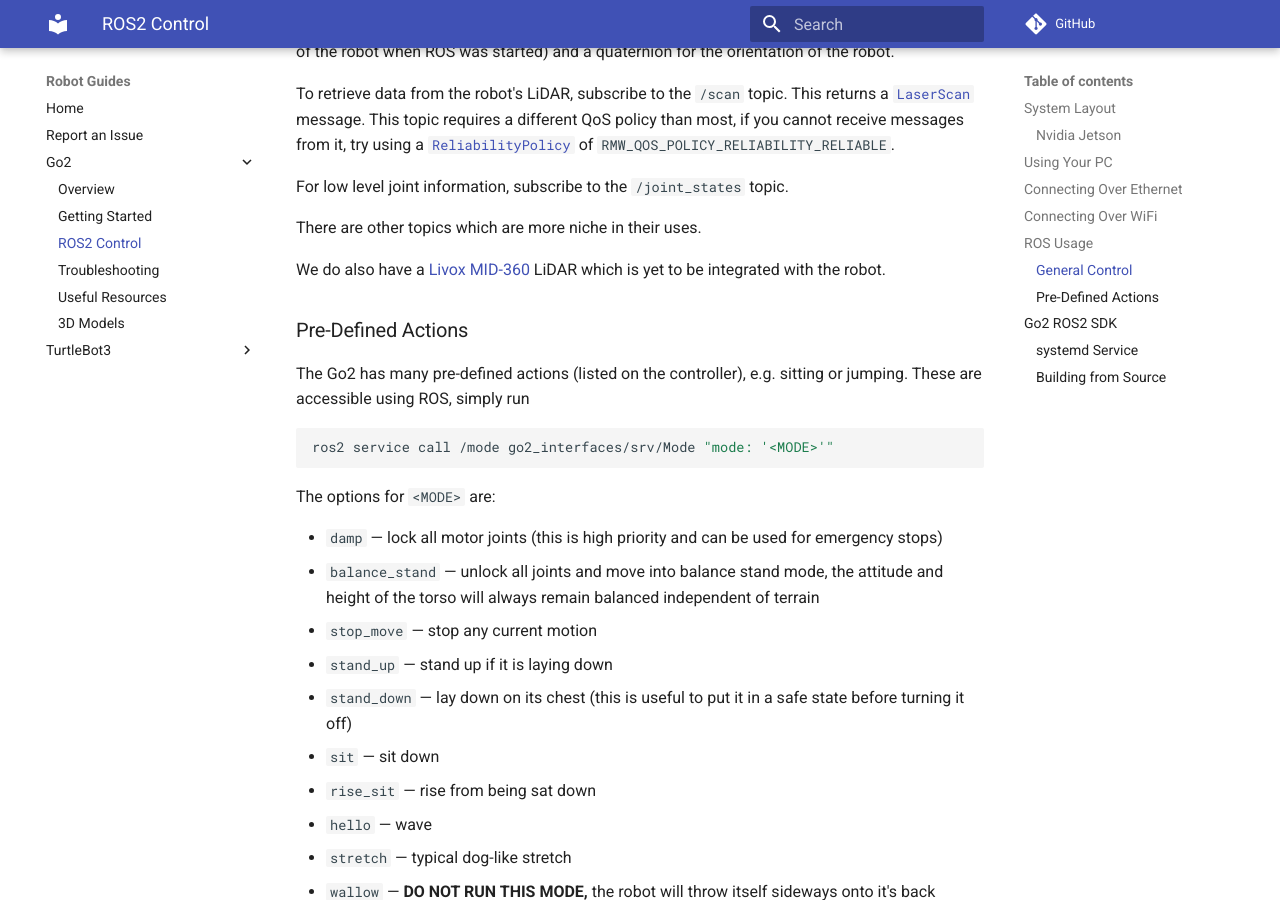
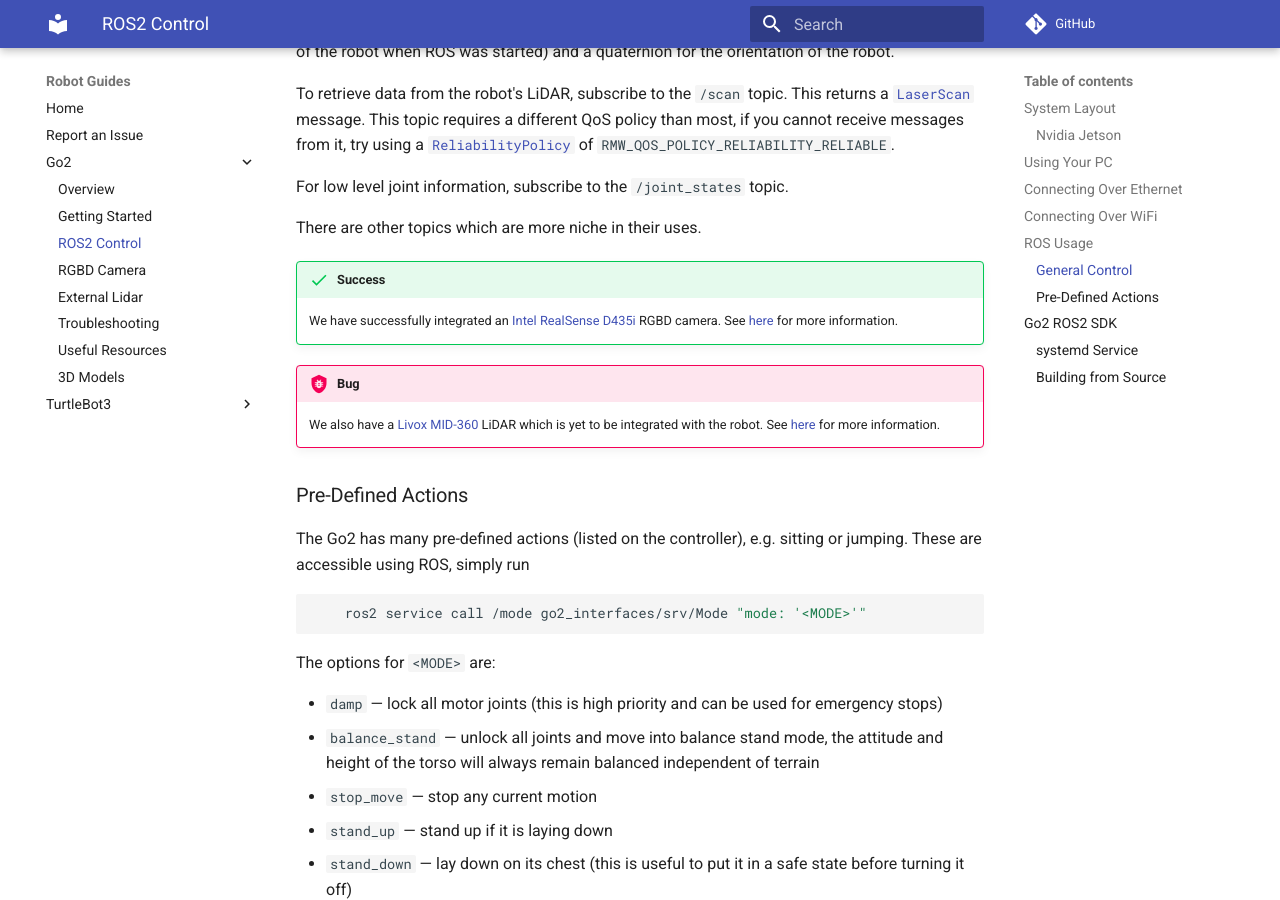
Before and after one commit to SooratiLab/RobotGuides, an MkDocs documentation site: the page built from docs/go2/ros_control.md, in a window 1280 px wide and 900 px high, scrolled down 2852 px. Built offline with MkDocs 1.6.1 and Material for MkDocs 9.7.7, drawn with Linux system fonts in a browser that asks for light colours; comment, search, counter and statistics services are not loaded; some of the changed text lies outside the part shown.

Commit message:
Better pages

````diff
--- a/docs/go2/ros_control.md
+++ b/docs/go2/ros_control.md
@@ -36,7 +36,7 @@ The Jetson is where the Go2 SDK runs and can be accessed. **For most application
 To access the Jetson over Ethernet using SSH, run the command
 
 ```bash
-ssh -X unitree@192.168.123.18
+    ssh -X unitree@192.168.123.18
 ```
 
 The password for the Jetson is `123`. Note that `-X` is an optional argument to enable X11 forwarding.
@@ -82,14 +82,18 @@ For low level joint information, subscribe to the `/joint_states` topic.
 
 There are other topics which are more niche in their uses.
 
-We do also have a [Livox MID-360](https://www.livoxtech.com/mid-360) LiDAR which is yet to be integrated with the robot.
+!!!success RGBD Camera
+    We have successfully integrated an [Intel RealSense D435i](https://www.intelrealsense.com/depth-camera-d435i/) RGBD camera. See [here](rgbd_camera.md) for more information.
+
+!!!bug External LiDAR
+    We also have a [Livox MID-360](https://www.livoxtech.com/mid-360) LiDAR which is yet to be integrated with the robot. See [here](external_lidar.md) for more information.
 
 ### Pre-Defined Actions
 
 The Go2 has many pre-defined actions (listed on the controller), e.g. sitting or jumping. These are accessible using ROS, simply run
 
 ```bash
-ros2 service call /mode go2_interfaces/srv/Mode "mode: '<MODE>'"
+    ros2 service call /mode go2_interfaces/srv/Mode "mode: '<MODE>'"
 ```
 
 The options for `<MODE>` are:
@@ -127,13 +131,13 @@ Unitree support for ROS2 is poor and so we do not use the default SDK. The SDK w
 The SDK runs as a `systemd` service on the Jetson and should start automatically at boot. To check this run
 
 ```bash
-systemctl status go2-sdk.service
+    systemctl status go2-sdk.service
 ```
 
 If you want to run the SDK manually (e.g. for debugging), make sure to stop the service.
 
 ```bash
-sudo systemctl stop go2-sdk.service
+    sudo systemctl stop go2-sdk.service
 ```
 
 ### Building from Source
@@ -143,9 +147,9 @@ In order to build from source, ensure that the `ros2_ws` directory has not been
 As the package already exists, we must remove it. It is good practice to clean the workspace too.
 
 ```bash
-cd ~/ros2_ws
-rm -r log/ install/ build/      # Clean the workspace
-rm -r src/go2_robot             # Remove the SDK package
+    cd ~/ros2_ws
+    rm -r log/ install/ build/      # Clean the workspace
+    rm -r src/go2_robot             # Remove the SDK package
 ```
 
 The `src` directory will also have a package called `HesaiLidar_ROS_2.0`. This package is required by the SDK even though we do not have this LiDAR. There are plans to remove this requirement in the future but for now leave the package untouched.
@@ -153,21 +157,21 @@ The `src` directory will also have a package called `HesaiLidar_ROS_2.0`. This p
 We can then gather our sources for the SDK.
 
 ```bash
-cd ~/ros2_ws/src
-git clone https://github.com/tgodfrey0/go2_robot.git        # Clone the SDK
-RUN git clone https://github.com/nlohmann/json.git          # Clone a required library
-mv json/include/nlohmann go2_robot/go2_driver/include/      # Move the library to the ROS package
-rm -rf json                                                 # Remove the library repository
+    cd ~/ros2_ws/src
+    git clone https://github.com/tgodfrey0/go2_robot.git        # Clone the SDK
+    RUN git clone https://github.com/nlohmann/json.git          # Clone a required library
+    mv json/include/nlohmann go2_robot/go2_driver/include/      # Move the library to the ROS package
+    rm -rf json                                                 # Remove the library repository
 ```
 
 Now we can build it.
 
 ```bash
-cd ~/ros2_ws
-rosdep update
-rosdep install --from-paths src --ignore-src -r -y --rosdistro ${ROS_DISTRO} --include-eol-distros
-colcon build --symlink-install
-source install/setup.bash
+    cd ~/ros2_ws
+    rosdep update
+    rosdep install --from-paths src --ignore-src -r -y --rosdistro $ROS_DISTRO --include-eol-distros
+    colcon build --symlink-install
+    source install/setup.bash
 ```
 
 If all packages build successfully we can now use the Go2 with ROS2.
@@ -175,7 +179,7 @@ If all packages build successfully we can now use the Go2 with ROS2.
 To start the SDK, run
 
 ```bash
-ros2 launch go2_bringup go2.launch.py
+    ros2 launch go2_bringup go2.launch.py
 ```
 
 Once this is working, remember to uncomment the line to source the ROS workspace in `~/.ros2_env`.
--- a/mkdocs.yml
+++ b/mkdocs.yml
@@ -38,6 +38,8 @@ nav:
     - Overview: go2/index.md
     - Getting Started: go2/getting_started.md
     - ROS2 Control: go2/ros_control.md
+    - RGBD Camera: go2/rgbd_camera.md
+    - External Lidar: go2/external_lidar.md
     - Troubleshooting: go2/troubleshooting.md
     - Useful Resources: go2/resources.md
     - 3D Models: go2/3d_models.md
````
Also changed, not shown: README.md (+1 -2 lines), docs/go2/external_lidar.md (added, +3 -0 lines), docs/go2/rgbd_camera.md (added, +42 -0 lines), docs/index.md (+1 -1 lines), docs/turtlebot3/getting_started.md (+2 -2 lines), docs/turtlebot3/ros_control.md (+1 -1 lines).
